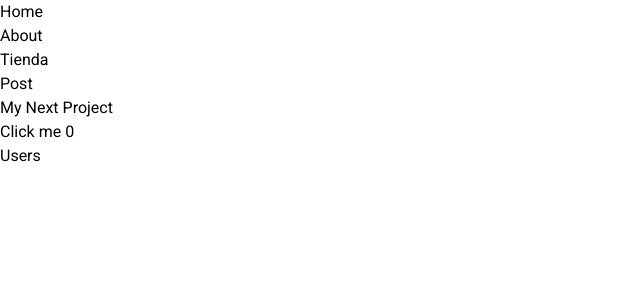
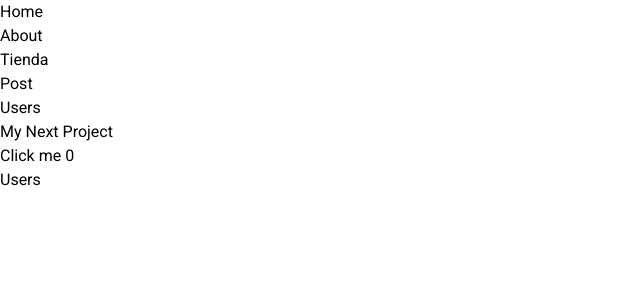
Before and after one commit to Lemito66/nextjs, a Next.js app in the folder projects/my-next-project/: page / in a window 1280 px wide. Shown: the top 300 px of the page, without its empty margins (0-640 px from the left). Built offline with nearby package versions, Linux system fonts and the light colour scheme.

Commit message:
agregación de users al navbar

```diff
--- a/projects/my-next-project/src/components/NavBar.jsx
+++ b/projects/my-next-project/src/components/NavBar.jsx
@@ -17,6 +17,9 @@ export function NavBar() {
         <li>
           <Link href="/post">Post</Link>
         </li>
+        <li>
+          <Link href="/users">Users</Link>
+        </li>
       </ul>
     </nav>
   );
```
